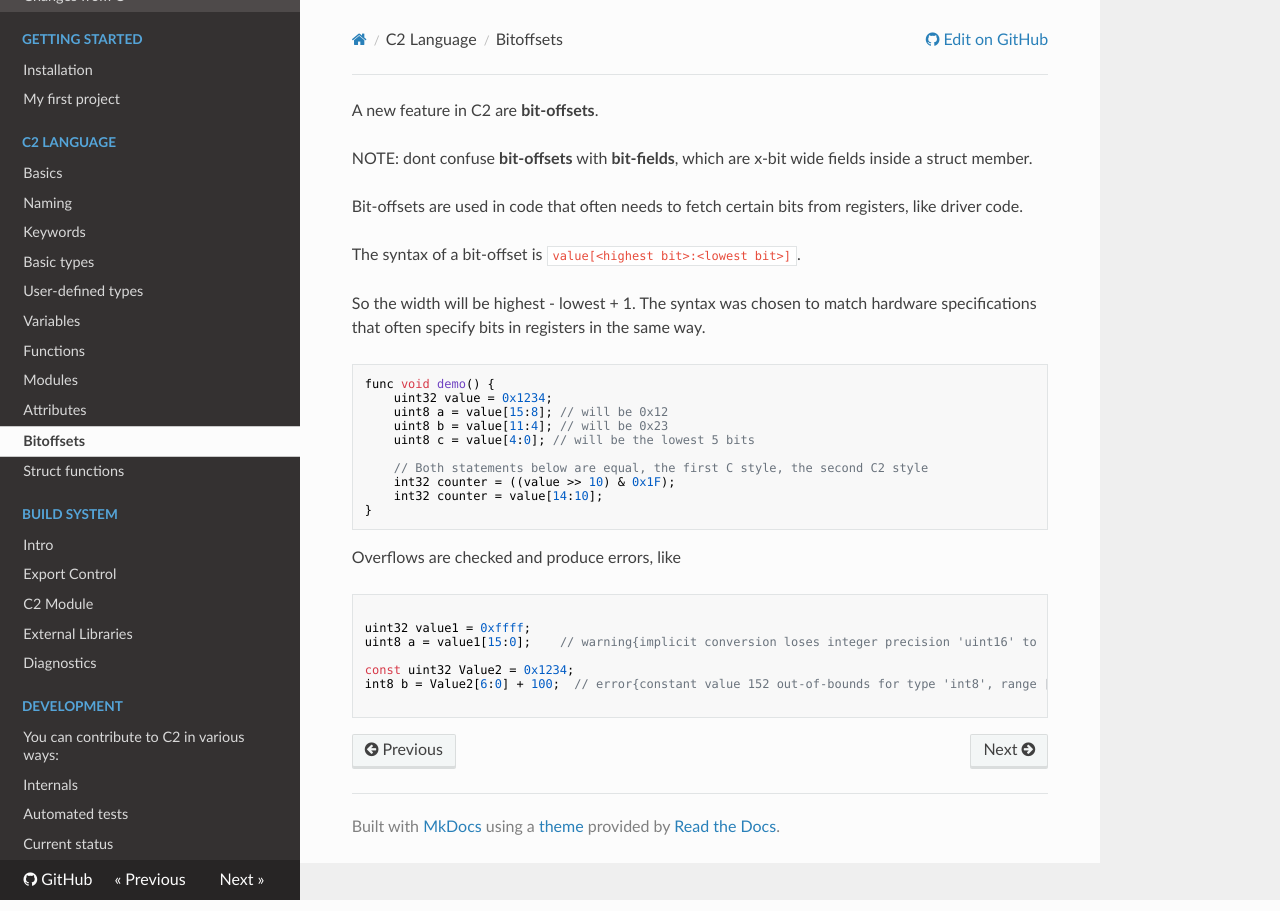
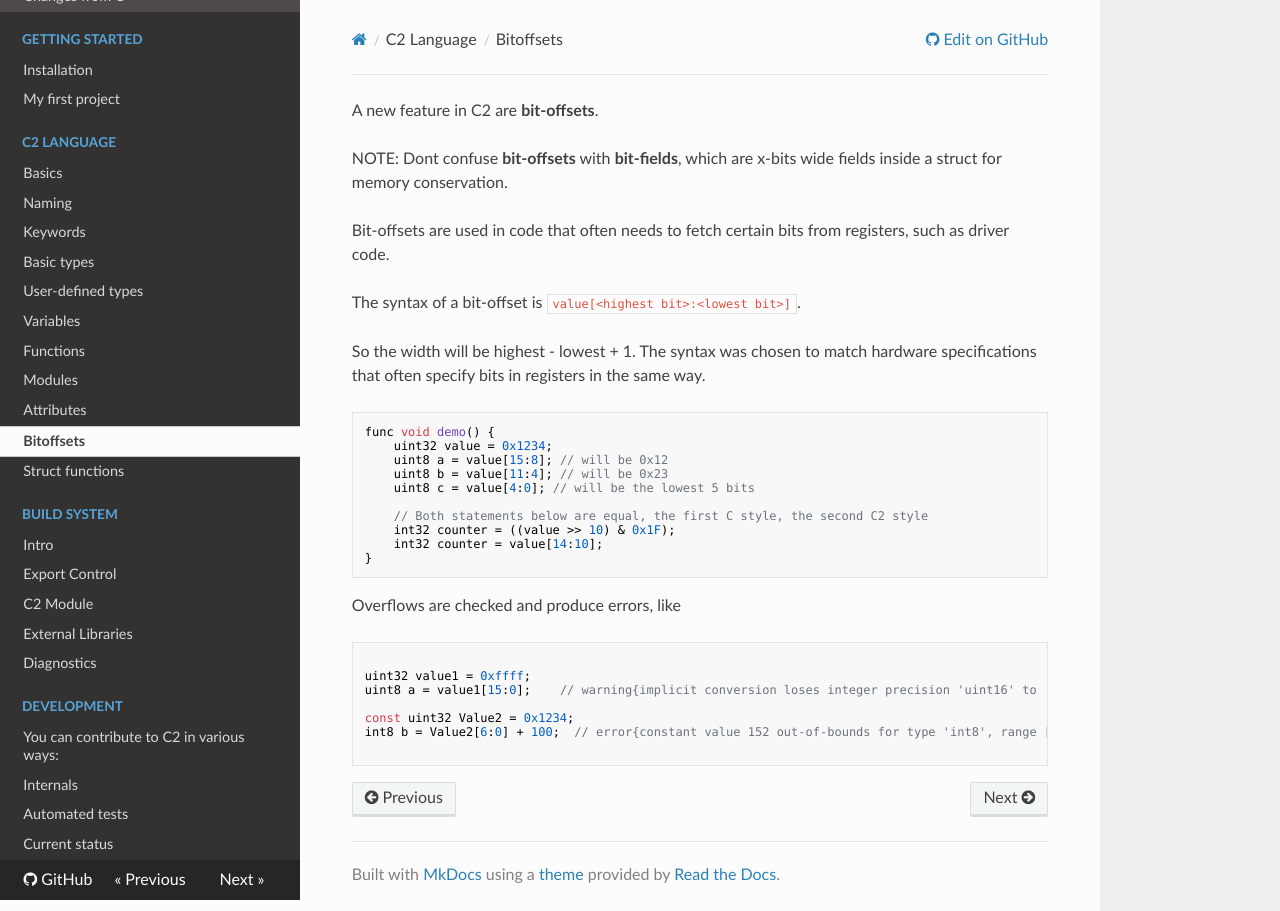
Before and after one commit to c2lang/documentation, an MkDocs documentation site: the page built from documentation/docs/language/bitoffsets.md, in a window 1280 px wide. Built offline with MkDocs 1.6.1, drawn with Linux system fonts in a browser that asks for light colours; nearby versions of some CDN libraries; old or Windows-style settings are respelled for this version of MkDocs.

Commit message:
bitoffsets.md: fix bit-field description, like -> such as

```diff
--- a/documentation/docs/language/bitoffsets.md
+++ b/documentation/docs/language/bitoffsets.md
@@ -1,10 +1,10 @@
 
 A new feature in C2 are __bit-offsets__.
 
-NOTE: dont confuse __bit-offsets__ with __bit-fields__, which are x-bit wide fields inside a
-struct member.
+NOTE: Dont confuse __bit-offsets__ with __bit-fields__, which are x-bits wide fields inside a
+struct for memory conservation.
 
-Bit-offsets are used in code that often needs to fetch certain bits from registers, like
+Bit-offsets are used in code that often needs to fetch certain bits from registers, such as
 driver code.
 
 The syntax of a bit-offset is `value[<highest bit>:<lowest bit>]`.
```
